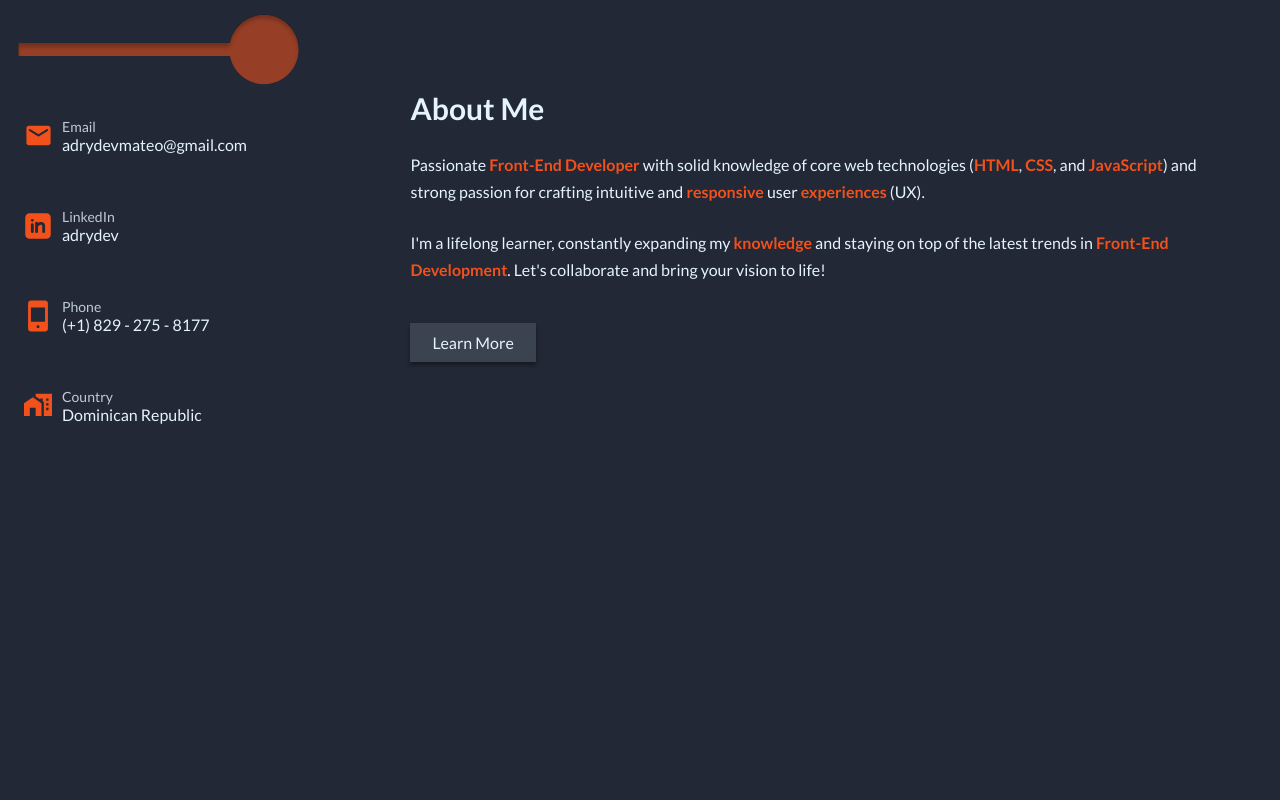
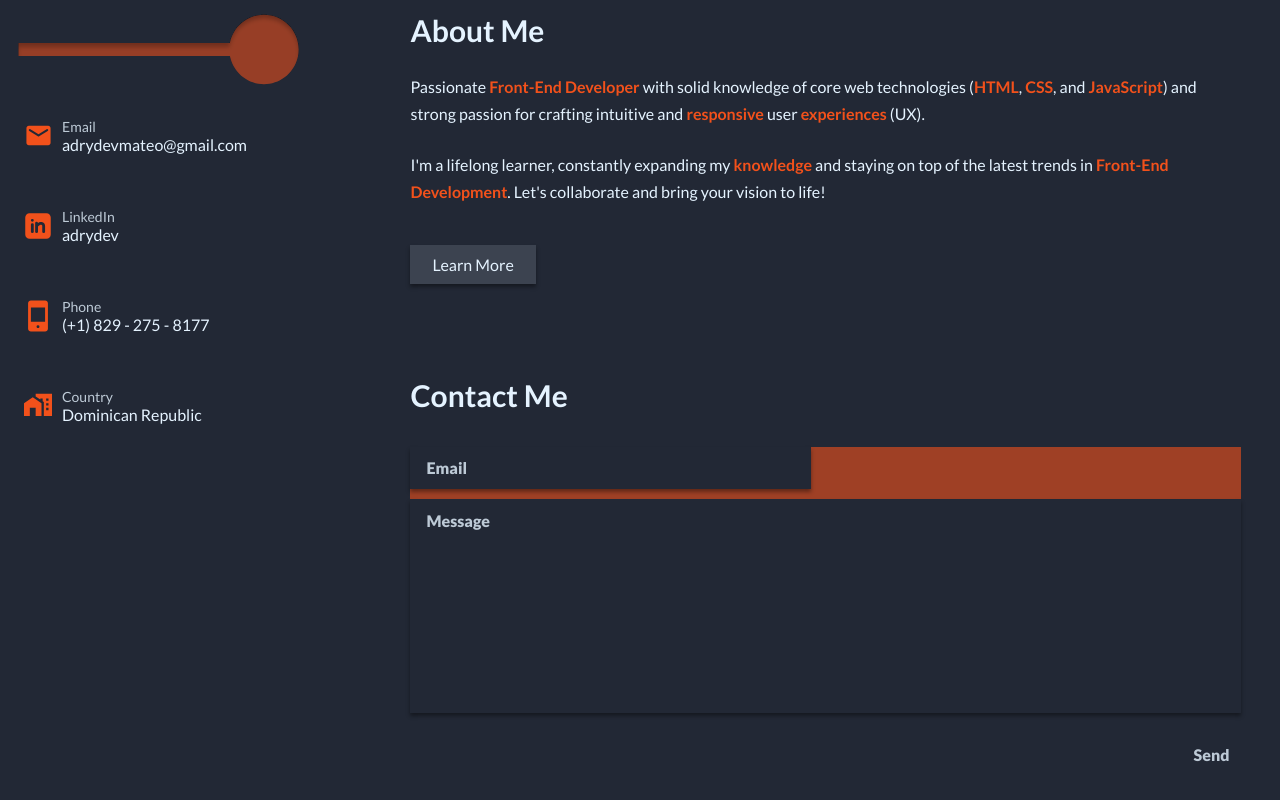
Before and after one commit to Adrydevmateo/website-vue, a Vue app: page / in a window 1280 px wide. Shown: the part 274-1074 px from the top of the page. Before the commit the page ends 800 px from the top, so only its background shows below. Built offline with nearby package versions, Linux system fonts and the light colour scheme.

Commit message:
Added the contact section to home

```diff
--- /dev/null
+++ b/src/components/contact/ContactForm.component.vue
@@ -0,0 +1,109 @@
+<script setup lang="ts">
+const handleSubmit = (e: Event) => {
+  const formData = new FormData(e.target as HTMLFormElement)
+  const honey = formData.get('_honey')
+
+  if (honey) throw new Error('Bot detected!')
+
+  const email = formData.get('email')
+  const message = formData.get('message')
+
+  fetch('https://formsubmit.co/ajax/adrydevmateo@gmail.com', {
+    method: 'POST',
+    headers: {
+      'Content-Type': 'application/json',
+      'Accept': 'application/json'
+    },
+    body: JSON.stringify({
+      email,
+      message
+    })
+  })
+    .then(res => res.json())
+    .then(data => console.log('Data: ', data))
+    .catch(err => { throw new Error(err) })
+}
+</script>
+
+<template>
+  <form class="contact-form" netlify @submit.prevent="handleSubmit">
+    <div class="contact-form__content">
+      <input type="hidden" name="_captcha" value="false">
+      <input type="text" name="_honey" style="display:none">
+      <input type="email" name="email" id="contact__email" placeholder="Email" autocomplete="off">
+      <textarea name="message" id="contact__message" placeholder="Message" rows="10" maxlength="750"></textarea>
+    </div>
+    <button class="submit__btn" type="submit">Send</button>
+  </form>
+</template>
+
+<style scoped>
+.contact-form {
+  display: flex;
+  flex-direction: column;
+}
+
+.contact-form__content {
+  background-color: var(--color-accent-muted);
+  display: grid;
+  gap: 10px;
+  margin-top: 40px;
+}
+
+#contact__email,
+#contact__message,
+#contact__email::placeholder,
+#contact__message::placeholder,
+.submit__btn {
+  font-weight: var(--font-weight-extra-bold);
+  color: var(--color-secondary-muted);
+  transition: color var(--transition-primary);
+}
+
+#contact__email:focus,
+#contact__message:focus,
+#contact__email:focus::placeholder,
+#contact__message:focus::placeholder {
+  color: var(--color-secondary);
+}
+
+#contact__email,
+#contact__message {
+  border: none;
+  outline: none;
+  padding-inline: 16px;
+  background-color: var(--color-primary);
+  box-shadow: var(--box-shadow);
+  min-width: 0;
+}
+
+#contact__email {
+  max-width: 369px;
+  height: 40px;
+}
+
+#contact__message {
+  padding-block: 12px;
+  resize: none;
+}
+
+.submit__btn {
+  background-color: transparent;
+  place-self: end;
+  border: none;
+  margin-top: 22px;
+  padding: 10px 12px;
+  cursor: pointer;
+}
+
+@media (hover:hover) {
+
+  #contact__email:hover,
+  #contact__message:hover,
+  #contact__email:hover::placeholder,
+  #contact__message:hover::placeholder,
+  .submit__btn:hover {
+    color: var(--color-secondary);
+  }
+}
+</style>
--- a/src/views/About.view.vue
+++ b/src/views/About.view.vue
@@ -1,9 +1,5 @@
 <script setup lang="ts">
 import Header from '@/components/header/Header.component.vue';
-
-defineProps<{
-  short: boolean
-}>();
 </script>
 
 <template>
--- a/src/views/Contact.view.vue
+++ b/src/views/Contact.view.vue
@@ -1,30 +1,7 @@
 <script setup lang="ts">
+import ContactFormComponent from '@/components/contact/ContactForm.component.vue';
 import Header from '@/components/header/Header.component.vue';
 
-const handleSubmit = (e: Event) => {
-  const formData = new FormData(e.target as HTMLFormElement)
-  const honey = formData.get('_honey')
-
-  if (honey) throw new Error('Bot detected!')
-
-  const email = formData.get('email')
-  const message = formData.get('message')
-
-  fetch('https://formsubmit.co/ajax/adrydevmateo@gmail.com', {
-    method: 'POST',
-    headers: {
-      'Content-Type': 'application/json',
-      'Accept': 'application/json'
-    },
-    body: JSON.stringify({
-      email,
-      message
-    })
-  })
-    .then(res => res.json())
-    .then(data => console.log('Data: ', data))
-    .catch(err => { throw new Error(err) })
-}
 </script>
 
 <template>
@@ -47,15 +24,7 @@ const handleSubmit = (e: Event) => {
         </div>
       </div>
 
-      <form class="contact-form" netlify @submit.prevent="handleSubmit">
-        <div class="contact-form__content">
-          <input type="hidden" name="_captcha" value="false">
-          <input type="text" name="_honey" style="display:none">
-          <input type="email" name="email" id="contact__email" placeholder="Email" autocomplete="off">
-          <textarea name="message" id="contact__message" placeholder="Message" rows="10" maxlength="750"></textarea>
-        </div>
-        <button class="submit__btn" type="submit">Send</button>
-      </form>
+      <ContactFormComponent />
     </div>
   </div>
 </template>
@@ -94,74 +63,4 @@ const handleSubmit = (e: Event) => {
 .contact__option:last-child {
   max-width: 224px;
 }
-
-.contact-form {
-  max-width: 738px;
-  display: flex;
-  flex-direction: column;
-}
-
-.contact-form__content {
-  background-color: var(--color-accent-muted);
-  display: grid;
-  gap: 10px;
-  margin-top: 40px;
-}
-
-#contact__email,
-#contact__message,
-#contact__email::placeholder,
-#contact__message::placeholder,
-.submit__btn {
-  font-weight: var(--font-weight-extra-bold);
-  color: var(--color-secondary-muted);
-  transition: color var(--transition-primary);
-}
-
-#contact__email:focus,
-#contact__message:focus,
-#contact__email:focus::placeholder,
-#contact__message:focus::placeholder {
-  color: var(--color-secondary);
-}
-
-#contact__email,
-#contact__message {
-  border: none;
-  outline: none;
-  padding-inline: 16px;
-  background-color: var(--color-primary);
-  box-shadow: var(--box-shadow);
-  min-width: 0;
-}
-
-#contact__email {
-  max-width: 369px;
-  height: 40px;
-}
-
-#contact__message {
-  padding-block: 12px;
-  resize: none;
-}
-
-.submit__btn {
-  background-color: transparent;
-  place-self: end;
-  border: none;
-  margin-top: 22px;
-  padding: 10px 12px;
-  cursor: pointer;
-}
-
-@media (hover:hover) {
-
-  #contact__email:hover,
-  #contact__message:hover,
-  #contact__email:hover::placeholder,
-  #contact__message:hover::placeholder,
-  .submit__btn:hover {
-    color: var(--color-secondary);
-  }
-}
 </style>
--- a/src/views/Home.view.vue
+++ b/src/views/Home.view.vue
@@ -1,4 +1,5 @@
 <script setup lang="ts">
+import ContactFormComponent from '@/components/contact/ContactForm.component.vue';
 import Header from '@components/header/Header.component.vue';
 import Sidebar from '@components/sidebar/Sidebar.component.vue';
 import { RouterLink } from 'vue-router';
@@ -26,10 +27,13 @@ import { RouterLink } from 'vue-router';
             trends in <strong>Front-End Development</strong>. Let's collaborate and bring your vision to life!
           </p>
         </div>
-        <RouterLink class="btn-learn-more" to="/">Learn More</RouterLink>
+        <RouterLink class="btn-learn-more" to="/about">Learn More</RouterLink>
       </section>
       <section class="home__section portfolio__section"> </section>
-      <section class="home__section contact__section"> </section>
+      <section class="home__section contact__section">
+        <h2 class="section-title">Contact Me</h2>
+        <ContactFormComponent />
+      </section>
     </div>
   </div>
 </template>
@@ -39,8 +43,9 @@ import { RouterLink } from 'vue-router';
   padding: 30px;
 }
 
-.home__section {
-  margin-top: 103px;
+.home__section,
+.hero__section {
+  margin-bottom: 103px;
 }
 
 .about__content strong {
@@ -55,6 +60,10 @@ import { RouterLink } from 'vue-router';
 
 .about__content p:last-child {
   margin-bottom: 50px
+}
+
+.contact__section .section-title {
+  margin-bottom: -6px;
 }
 
 .btn-learn-more {
```
Also changed, not shown: 1 other file (tests, documents, lock files or other folders).
